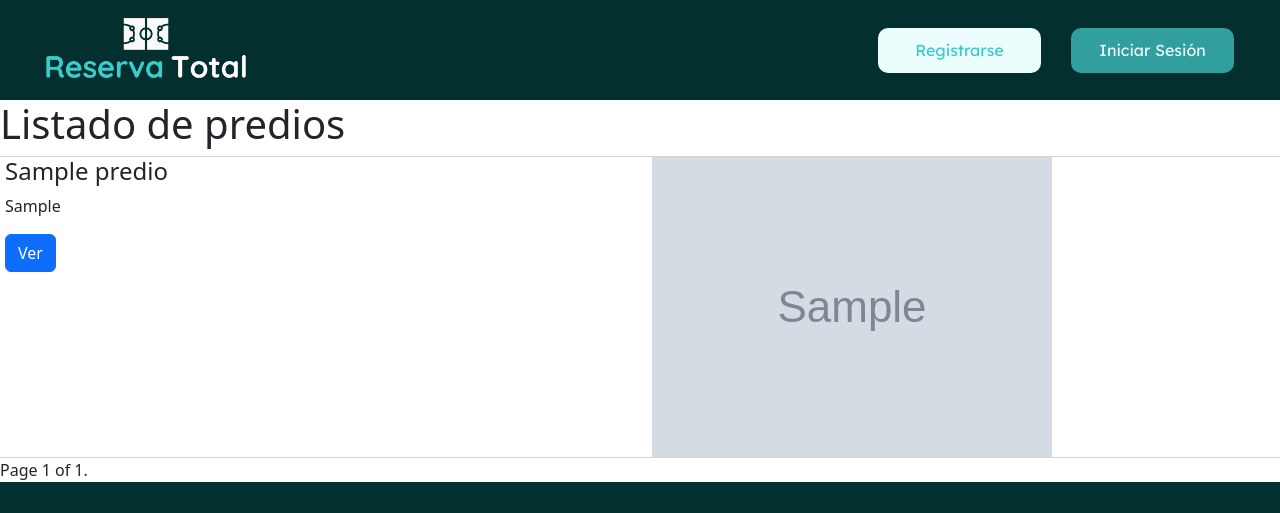
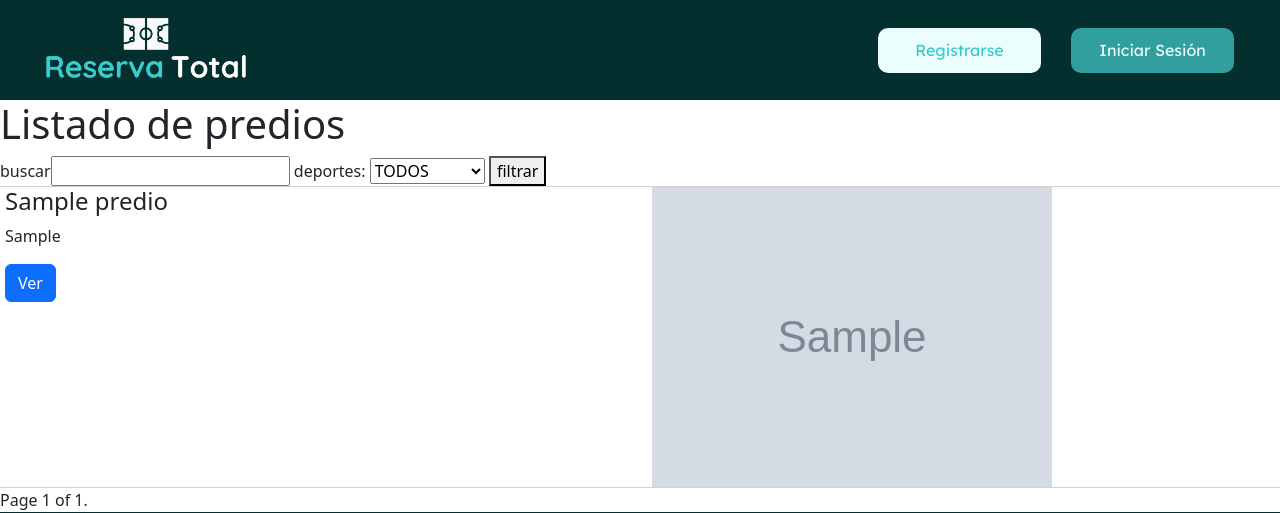
Before and after one commit to bj10asd/SoftwareCancha, a Django app: page /predios/ in a window 1280 px wide. Shown: the top 513 px of the page. Run offline with Django 4.2, Linux system fonts and the light colour scheme; tables that the repository leaves empty hold one stand-in row (values such as "Sample post"); grey boxes marked "Sample" are stand-in pictures; some web fonts are replaced.

Commit message:
Fun filtros simples, por nombre y deporte

```diff
--- a/scalo/reservas/templates/predios.html
+++ b/scalo/reservas/templates/predios.html
@@ -26,6 +26,23 @@
     {% endfor %}
 {% endif %}
 <h1>Listado de predios</h1>
+<form action="{% url 'predios' %}" method="get">
+    {% csrf_token %}
+    buscar<input type="text" value="{{filtro_txt}}" id="filtro_txt" name="filtro_txt">
+    deportes:
+    <select name="fil_select" id="fil_select">
+        <option value="0"> TODOS</option>
+        {% for e in deportes %}
+            {% if fil_select == e.id %}
+                <option value="{{e.id}}" selected> {{e.descripcion}}</option>
+            {% else %}
+                <option value="{{e.id}}" >         {{e.descripcion}}</option>
+            {% endif %}
+        {% endfor %}
+    </select>
+
+    <button> filtrar</button>
+</form>
 {% if predios %}
     {% for predio in predios %}
     <div class="row">
--- a/scalo/reservas/views.py
+++ b/scalo/reservas/views.py
@@ -116,14 +116,25 @@ def predios(request):
     return render(request, 'predios.html', {'predios': predios })
 
 def predios(request):
-    predios_lista =Predios.objects.all()
+    filtro_txt      = request.GET.get('filtro_txt')
+    fil_select      = int(request.GET.get('fil_select') or 0)
+    predios_lista   = Predios.objects.all()
+    if filtro_txt is not None:
+        predios_lista = predios_lista.filter(nombre__icontains=filtro_txt)
+
+    if fil_select != 0:
+        if fil_select is not None:
+            predios_lista = predios_lista.filter(id__in = Canchas.objects.filter(deporte_id = fil_select))
 
     # Configura la paginación con 10 elementos por página
     paginator = Paginator(predios_lista, 10)
     # Obtiene el número de página de la URL o utiliza la página 1 como predeterminada
-    pagina = request.GET.get('page') or 1
+    pagina  = request.GET.get('page') or 1
     predios = paginator.get_page(pagina)
-    return render(request, 'predios.html', {'predios': predios })
+    return render(request, 'predios.html', {'predios':      predios,
+                                            'deportes':     Deportes.objects.all(),
+                                            'filtro_txt':   filtro_txt if filtro_txt is not None else '',
+                                            'fil_select':   int(fil_select)})
 
 def predio(request,pk):#import datetime
 
@@ -144,7 +155,11 @@ def predio(request,pk):#import datetime
 
 
 
-    return render(request,'predio.html',{'predio':predio ,'canchas':canchas ,'deportes':deportes,'horas':horas,'dia_actual':dia_actual})
+    return render(request,'predio.html',{'predio':predio ,
+                                        'canchas':canchas ,
+                                        'deportes':deportes,
+                                        'horas':horas,
+                                        'dia_actual':dia_actual})
 
 
 def predios_deporte(request):
```
Also changed, not shown: scalo/media/upload/cancha1.jpg (added), scalo/media/upload/clubnorte.png (added), scalo/media/upload/clubnorte_g4INaV0.png (added), scalo/media/upload/cn.jpg (added), scalo/media/upload/cn.png (added), scalo/media/upload/cn.webp (added), scalo/media/upload/cnsi.jpg (added), scalo/media/upload/green.png (added), scalo/media/upload/gyt1.jpg (added).
